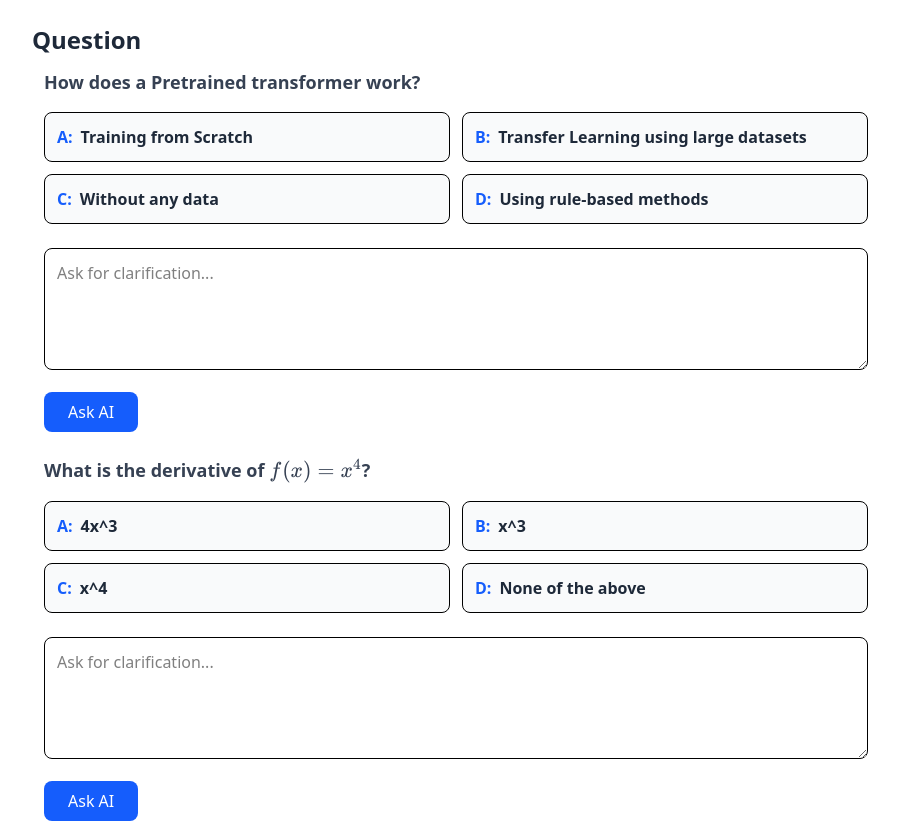
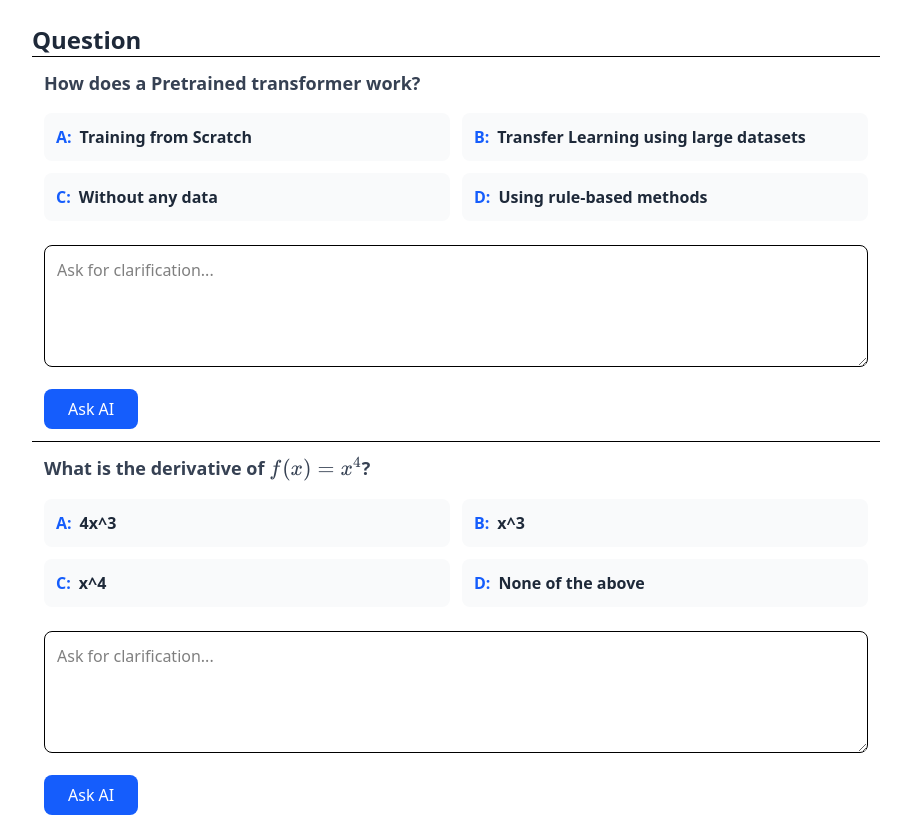
Before and after one commit to Roshan-Chhetri28/mcq-with-llm, a React (Vite) app in the folder client/: page / in a window 1280 px wide. Shown: the top 823 px of the page, without its empty margins (184-1095 px from the left). Built offline with nearby package versions, Linux system fonts and the light colour scheme.

Commit message:
fix: reorder imports in askLLM.js for consistency; update div structure in App.jsx and QuestionDisplay.jsx for better layout; enhance CSS for animated elements

```diff
--- a/client/index.html
+++ b/client/index.html
@@ -10,7 +10,7 @@
 </head>
 
 <body>
-  <div id="root"></div>
+  <div id="root" ></div>
   <script type="module" src="/src/main.jsx"></script>
 </body>
 
--- a/client/src/App.css
+++ b/client/src/App.css
@@ -1 +1,24 @@
 @import "tailwindcss";
+
+
+@keyframes anim-flipInY {
+  from { transform: perspective(400px) rotate3d(0, 1, 0, 90deg); animation-timing-function: ease-in; opacity: 0; }
+  40% { transform: perspective(400px) rotate3d(0, 1, 0, -20deg); animation-timing-function: ease-in; }
+  60% { transform: perspective(400px) rotate3d(0, 1, 0, 10deg); opacity: 1; }
+  80% { transform: perspective(400px) rotate3d(0, 1, 0, -5deg); }
+  to { transform: perspective(400px); }
+}
+
+.animated-element {
+/* Base styles for visibility (optional) */
+/* display: inline-block; */
+
+/* Animation properties */
+animation-name: anim-flipInY;
+animation-duration: 1s;
+animation-timing-function: ease-in;
+animation-delay: 0s;
+animation-iteration-count: 1;
+animation-direction: normal;
+animation-fill-mode: forwards;
+}
--- a/client/src/App.jsx
+++ b/client/src/App.jsx
@@ -67,15 +67,16 @@ const questions = [
 const App = () => {
 
   return (
-    <div className="max-w-4xl mx-auto p-6 font-sans">
+    <div className="max-w-4xl mx-auto p-6 font-sans ">
       {/* Question Section */}
       <h1 className="text-2xl font-bold text-gray-800">Question</h1>
       {
         questions.map((question, index) => (
-          <>
+          <div >
+          <hr />
             <QuestionDisplay key={index} questionData={question} />
             <AiResponse questionData={question}/>
-          </>
+          </div>
         ))
       }
 
--- a/client/src/components/QuestionDisplay.jsx
+++ b/client/src/components/QuestionDisplay.jsx
@@ -28,9 +28,9 @@ export default function QuestionDisplay({ questionData: { question, options, cor
         </ReactMarkdown>
       </div>
 
-      <div className="grid grid-cols-1 md:grid-cols-2 gap-3">
+      <div className="grid grid-cols-1 md:grid-cols-2 gap-3 ">
         {Object.entries(options).map(([key, value]) => (
-          <div key={key} className="p-3 border rounded-lg bg-gray-50">
+          <div key={key} className="p-3 border-0 rounded-lg bg-gray-50">
             <span className="font-semibold text-blue-600">{key}:</span>
             <span
               className={
@@ -38,8 +38,8 @@ export default function QuestionDisplay({ questionData: { question, options, cor
                   ? answer === correct
                     ? "ml-2 font-bold text-green-800"
                     : answer === key
-                    ? "ml-2 font-bold text-red-800"
-                    : "ml-2 font-bold text-gray-800"
+                      ? "ml-2 font-bold text-red-800"
+                      : "ml-2 font-bold text-gray-800"
                   : "ml-2 font-bold text-gray-800"
               }
               onClick={() => !click && handleAnswer(key)}
```
Also changed, not shown: 1 other file (tests, documents, lock files or other folders).
